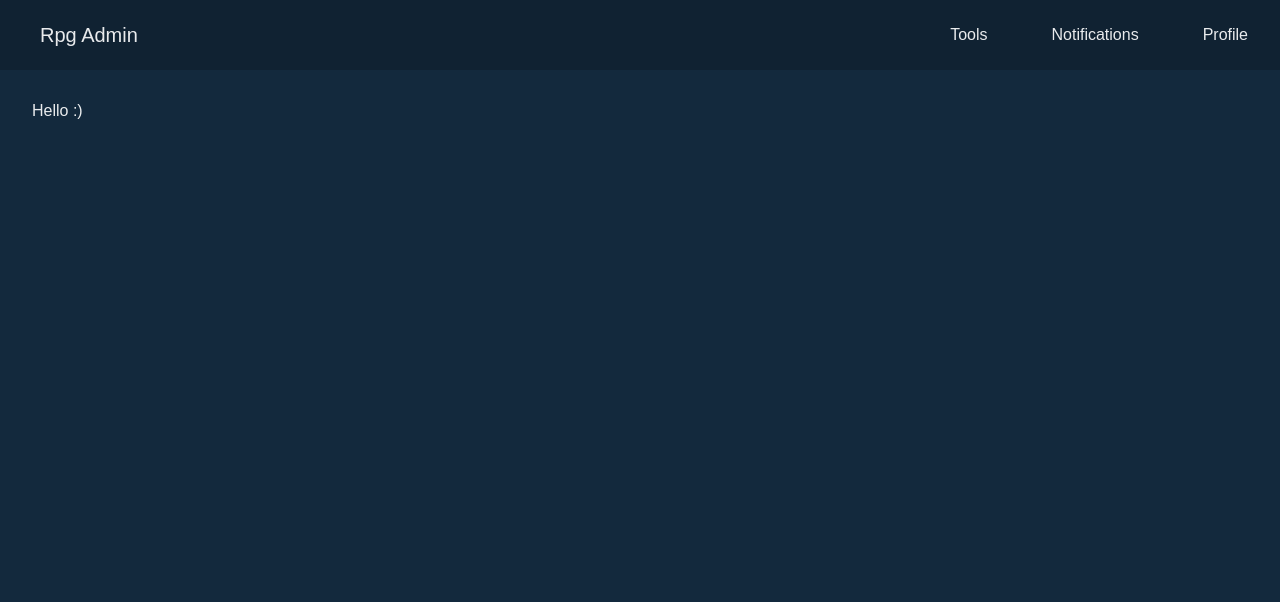
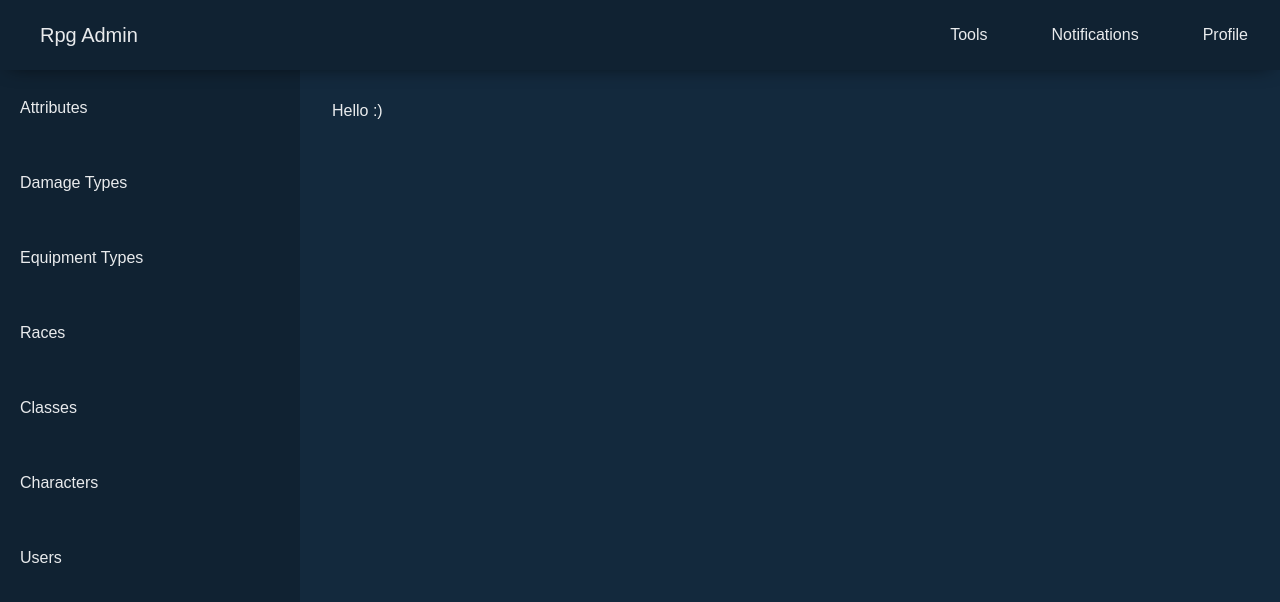
Before and after one commit to vlaude/rpg-admin-webapp, an Angular app: page / in a window 1280 px wide. Shown: the top 602 px of the page. Built offline with nearby package versions, Linux system fonts and the light colour scheme.

Commit message:
WIP: sidebar

```diff
--- a/src/app/app.component.html
+++ b/src/app/app.component.html
@@ -1,5 +1,9 @@
 <app-navbar></app-navbar>
-
-<main>
-    Hello :)
-</main>
+<div class="wrapper">
+    <app-sidebar></app-sidebar>
+    <main>
+        <div class="content">
+            Hello :)
+        </div>
+    </main>
+</div>
--- a/src/app/app.component.scss
+++ b/src/app/app.component.scss
@@ -0,0 +1,8 @@
+.wrapper {
+    display: flex;
+    width: 100%;
+}
+
+.content {
+    padding: 2rem;
+}
--- a/src/app/core/components/navbar/navbar.component.scss
+++ b/src/app/core/components/navbar/navbar.component.scss
@@ -1,5 +1,8 @@
 .navbar {
+    z-index: 999;
+    position: fixed;
     background: var(--bg-nav);
+    box-shadow: 0 5px 20px -10px rgba(0, 0, 0, 0.75);
 
     display: flex;
     align-items: center;
@@ -7,7 +10,6 @@
 
     width: 100%;
     height: 70px;
-}
 
     .navbar-brand {
         font-size: 20px;
@@ -25,3 +27,4 @@
             padding: 0 2em;
         }
     }
+}
--- a/src/app/core/components/sidebar/sidebar.component.html
+++ b/src/app/core/components/sidebar/sidebar.component.html
@@ -1 +1,11 @@
-<p>sidebar works!</p>
+<nav class="sidebar">
+    <ul class="sidebar-nav">
+        <li class="nav-item"><a href="#">Attributes</a></li>
+        <li class="nav-item"><a href="#">Damage Types</a></li>
+        <li class="nav-item"><a href="#">Equipment Types</a></li>
+        <li class="nav-item"><a href="#">Races</a></li>
+        <li class="nav-item"><a href="#">Classes</a></li>
+        <li class="nav-item"><a href="#">Characters</a></li>
+        <li class="nav-item"><a href="#">Users</a></li>
+    </ul>
+</nav>
--- a/src/app/core/components/sidebar/sidebar.component.scss
+++ b/src/app/core/components/sidebar/sidebar.component.scss
@@ -0,0 +1,27 @@
+.sidebar {
+    background: var(--bg-nav);
+
+    position: absolute;
+    top: 70px;
+    left: 0;
+
+    width: 300px;
+    height: calc(100vh - 70px);
+
+    .nav-item {
+        display: flex;
+        justify-content: flex-start;
+        align-items: center;
+
+        height: 75px;
+        padding-left: 20px;
+
+        transition: 0.5s;
+        cursor: pointer;
+    }
+    .nav-item:hover {
+        background: var(--nav-item-hover);
+        padding-left: 30px;
+        font-size: 18px;
+    }
+}
--- a/src/app/core/core.module.ts
+++ b/src/app/core/core.module.ts
@@ -6,6 +6,6 @@ import { SidebarComponent } from './components/sidebar/sidebar.component';
 @NgModule({
     declarations: [NavbarComponent, SidebarComponent],
     imports: [CommonModule],
-    exports: [NavbarComponent],
+    exports: [NavbarComponent, SidebarComponent],
 })
 export class CoreModule {}
--- a/src/styles.scss
+++ b/src/styles.scss
@@ -7,7 +7,10 @@ body {
 }
 
 main {
-    padding: 2rem;
+    position: absolute;
+    top: 70px;
+    right: 0;
+    width: calc(100% - 300px);
 }
 
 ul {
@@ -26,6 +29,7 @@ a {
 .dark {
     --bg: var(--yankees-blue5);
     --bg-nav: var(--yankees-blue6);
+    --nav-item-hover: var(--yankees-blue5);
     --color: var(--yankees-blue0);
 }
 
```
Lines whose indentation alone changed are shown as unchanged.
